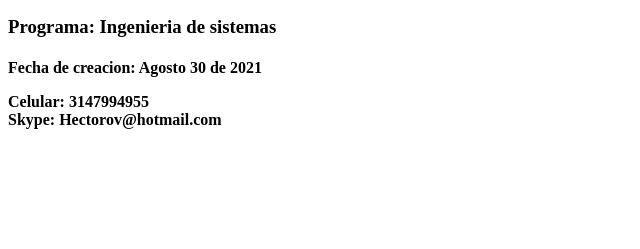
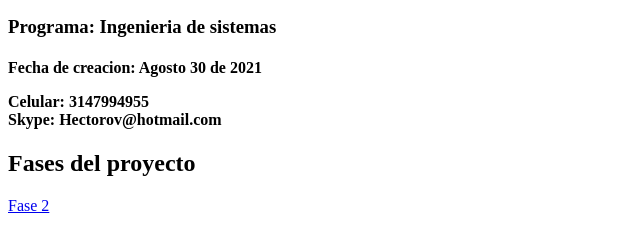
Before and after one commit to Haortizo/DSW-HectorOrtiz, a plain HTML site: page index.html in a window 1280 px wide. Shown: the part 105-354 px from the top of the page, without its empty margins (0-640 px from the left). Drawn offline with Linux system fonts and the light colour scheme.

Commit message:
Update index.html

```diff
--- a/index.html
+++ b/index.html
@@ -15,5 +15,8 @@
     <p>Celular: 3147994955 <br>
     Skype: Hectorov@hotmail.com</p>
 </h4>
+
+<h2>Fases del proyecto</h2>
+<a href="fase2/design.html">Fase 2</a>
 </body>
 </html>
```
